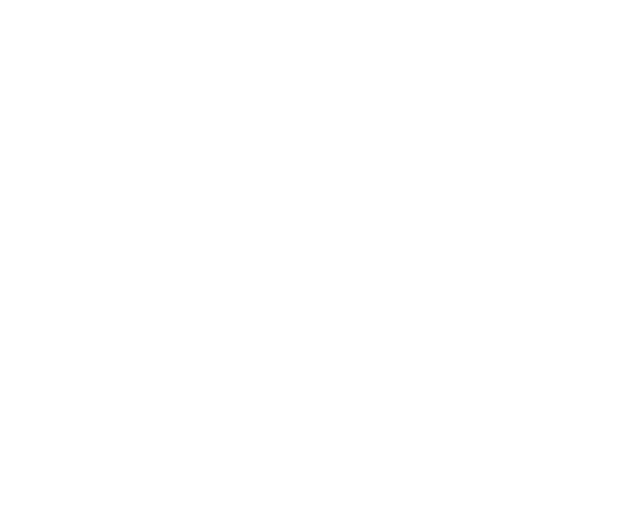
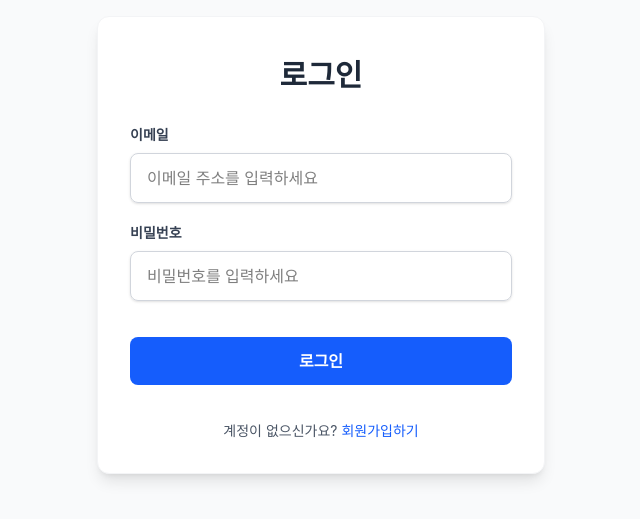
Before and after one commit to DongHyunj/Spring_Frontend, a Vue app: page /user/login in a window 1280 px wide. Before the commit this address had no page. Shown: the part 155-674 px from the top of the page, without its empty margins (319-959 px from the left). Built offline with nearby package versions, Linux system fonts and the light colour scheme.

Commit message:
[Feat] 로그인 기능 구현

```diff
--- /dev/null
+++ b/src/components/user/UserLogin.vue
@@ -0,0 +1,77 @@
+<script setup>
+import { ref } from 'vue';
+import { useRouter } from 'vue-router';
+import api from '../../plugins/axiosinterceptor.js';
+
+const email = ref('');
+const password = ref('');
+const router = useRouter();
+
+const submitLogin = async () => {
+    if (!email.value || !password.value) {
+        alert("이메일과 비밀번호를 모두 입력해주세요.");
+        return;
+    }
+
+    try {
+        const response = await api.post('/user/login', {
+            email: email.value,
+            password: password.value
+        });
+
+        console.log("로그인 성공:", response.data);
+        alert("로그인에 성공했습니다! 환영합니다.");
+
+        router.push('/board');
+
+    } catch (error) {
+        console.error("로그인 실패:", error);
+        alert("이메일 또는 비밀번호가 일치하지 않습니다.");
+    }
+};
+</script>
+
+<template>
+    <div class="min-h-screen bg-gray-50 py-12 px-4 sm:px-6 lg:px-8 flex justify-center items-center">
+        <div class="max-w-md w-full bg-white rounded-xl shadow-lg p-8 border border-gray-100 relative">
+            <h2 class="text-3xl font-bold text-gray-800 mb-8 text-center mt-2">
+                로그인
+            </h2>
+
+            <div class="flex flex-col space-y-5">
+
+                <div>
+                    <label for="email" class="block text-sm font-semibold text-gray-700 mb-2">이메일</label>
+                    <input id="email" v-model="email" type="email" placeholder="이메일 주소를 입력하세요"
+                        @keyup.enter="submitLogin"
+                        class="w-full px-4 py-3 rounded-lg border border-gray-300 focus:outline-none focus:ring-2 focus:ring-blue-500 focus:border-transparent transition duration-200 shadow-sm" />
+                </div>
+
+                <div>
+                    <label for="password" class="block text-sm font-semibold text-gray-700 mb-2">비밀번호</label>
+                    <input id="password" v-model="password" type="password" placeholder="비밀번호를 입력하세요"
+                        @keyup.enter="submitLogin"
+                        class="w-full px-4 py-3 rounded-lg border border-gray-300 focus:outline-none focus:ring-2 focus:ring-blue-500 focus:border-transparent transition duration-200 shadow-sm" />
+                </div>
+
+                <div class="pt-4">
+                    <button @click="submitLogin"
+                        class="w-full bg-blue-600 hover:bg-blue-700 text-white font-bold py-3 px-4 rounded-lg transition duration-200 ease-in-out transform hover:-translate-y-1 hover:shadow-lg focus:outline-none focus:ring-2 focus:ring-blue-500 focus:ring-offset-2">
+                        로그인
+                    </button>
+                </div>
+
+                <div class="text-center mt-4">
+                    <p class="text-sm text-gray-600">
+                        계정이 없으신가요?
+                        <a href="#" @click.prevent="$router.push('/user/signup')"
+                            class="font-medium text-blue-600 hover:text-blue-500 transition duration-150 ease-in-out">
+                            회원가입하기
+                        </a>
+                    </p>
+                </div>
+
+            </div>
+        </div>
+    </div>
+</template>
--- a/src/components/user/UserSignup.vue
+++ b/src/components/user/UserSignup.vue
@@ -38,7 +38,7 @@
     <div class="min-h-screen bg-gray-50 py-12 px-4 sm:px-6 lg:px-8 flex justify-center items-center">
         <div class="max-w-md w-full bg-white rounded-xl shadow-lg p-8 border border-gray-100 relative">
 
-            <button @click="$router.push('/board')"
+            <button @click="$router.push('/user/login')"
                 class="absolute left-6 top-8 text-gray-400 hover:text-gray-800 transition duration-200 focus:outline-none cursor-pointer"
                 title="메인으로 가기">
                 <svg xmlns="http://www.w3.org/2000/svg" class="h-6 w-6" fill="none" viewBox="0 0 24 24"
--- a/src/router/index.js
+++ b/src/router/index.js
@@ -24,6 +24,11 @@
       component: () => import('../components/board/BoardUpdate.vue'),
     },
     {
+      path: '/user/login',
+      name: 'userLogin',
+      component: () => import('../components/user/UserLogin.vue'),
+    },
+    {
       path: '/user/signup',
       name: 'userSignup',
       component: () => import('../components/user/UserSignup.vue'),
```
